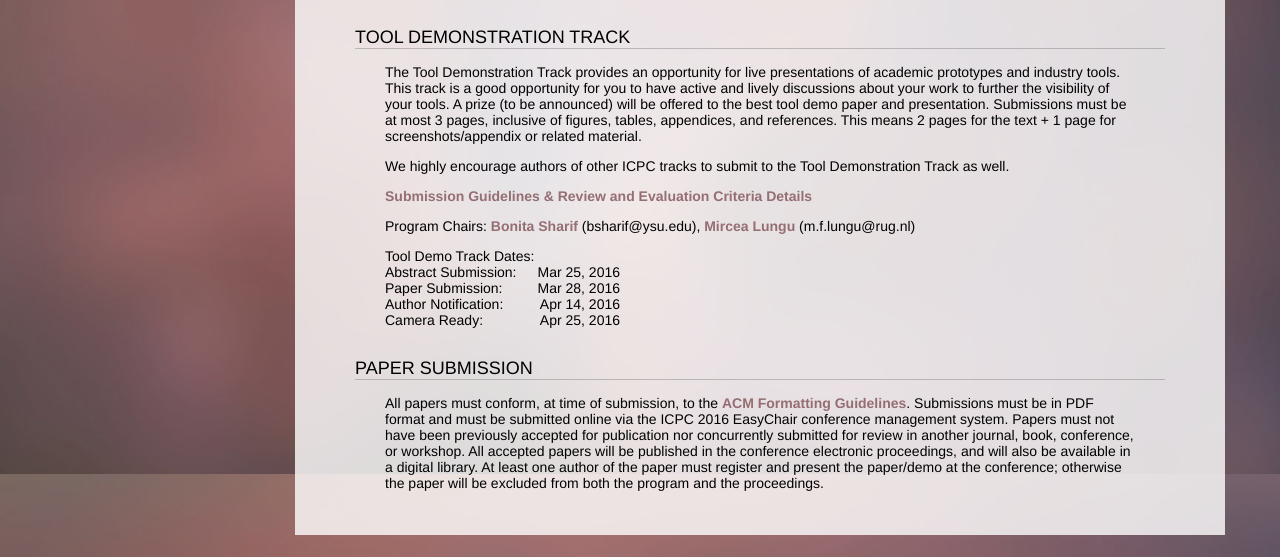
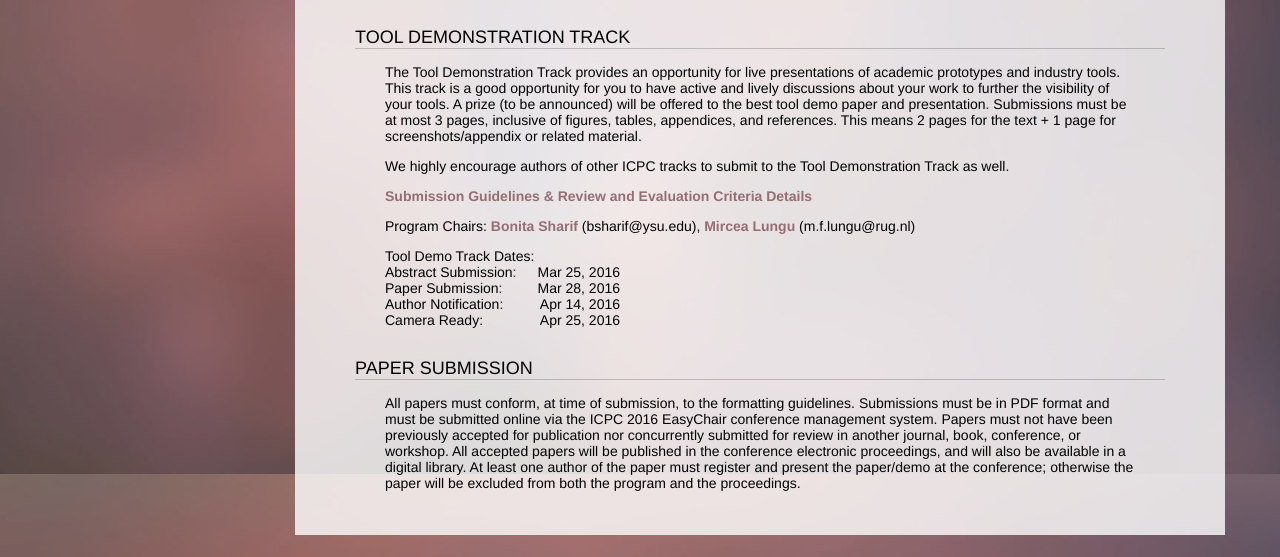
Before and after one commit to mlcollard/icpc16-Archive, a plain HTML site: page call.html in a window 1280 px wide. Shown: the part 1126-1683 px from the top of the page. Drawn offline with nearby package versions, Linux system fonts and the light colour scheme.

Commit message:
Temporary change

```diff
--- a/call.html
+++ b/call.html
@@ -409,7 +409,7 @@
         <h2>Paper Submission</h2>
         <hr style="margin: 0 60px 15px 60px;">
 
-        <p>All papers must conform, at time of submission, to the <a href="http://www.acm.org/publications/proceedings-template"  target="_blank">ACM Formatting Guidelines</a>. Submissions must be in PDF format and must be submitted online via the ICPC 2016 EasyChair conference management system. Papers must not have been previously accepted for publication nor concurrently submitted for review in another journal, book, conference, or workshop. All accepted papers will be published in the conference electronic proceedings, and will also be available in a digital library. At least one author of the paper must register and present the paper/demo at the conference; otherwise the paper will be excluded from both the program and the proceedings.</p>
+        <p>All papers must conform, at time of submission, to the formatting guidelines. Submissions must be in PDF format and must be submitted online via the ICPC 2016 EasyChair conference management system. Papers must not have been previously accepted for publication nor concurrently submitted for review in another journal, book, conference, or workshop. All accepted papers will be published in the conference electronic proceedings, and will also be available in a digital library. At least one author of the paper must register and present the paper/demo at the conference; otherwise the paper will be excluded from both the program and the proceedings.</p>
 
       </div>
 
```
